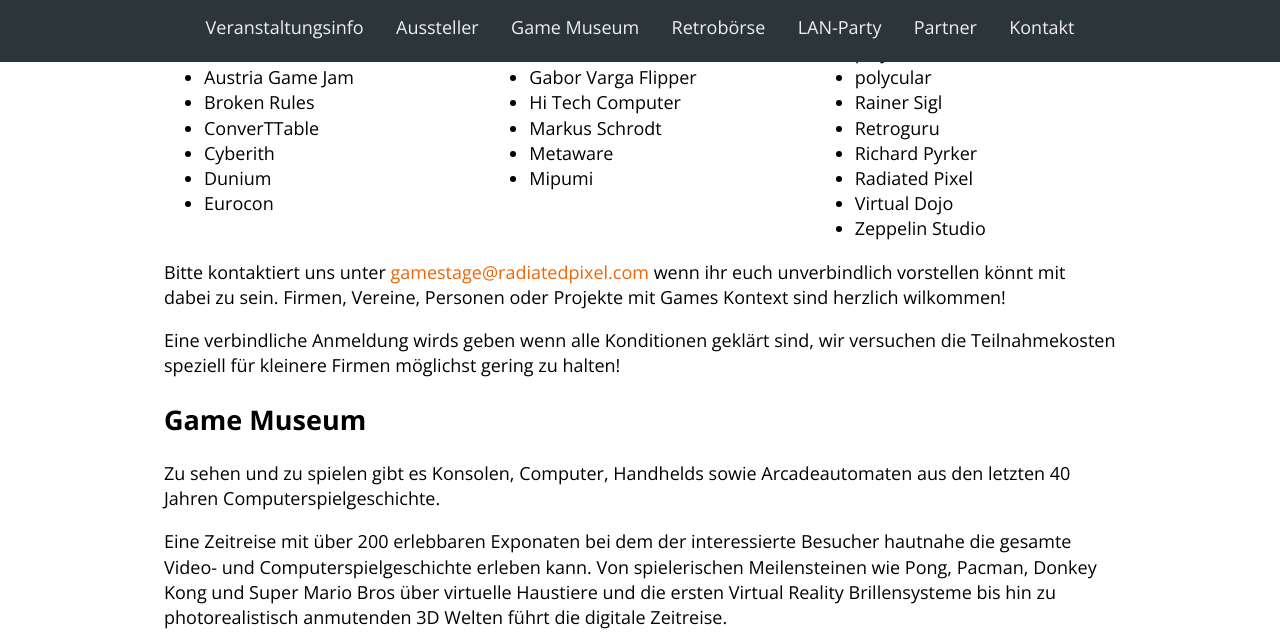
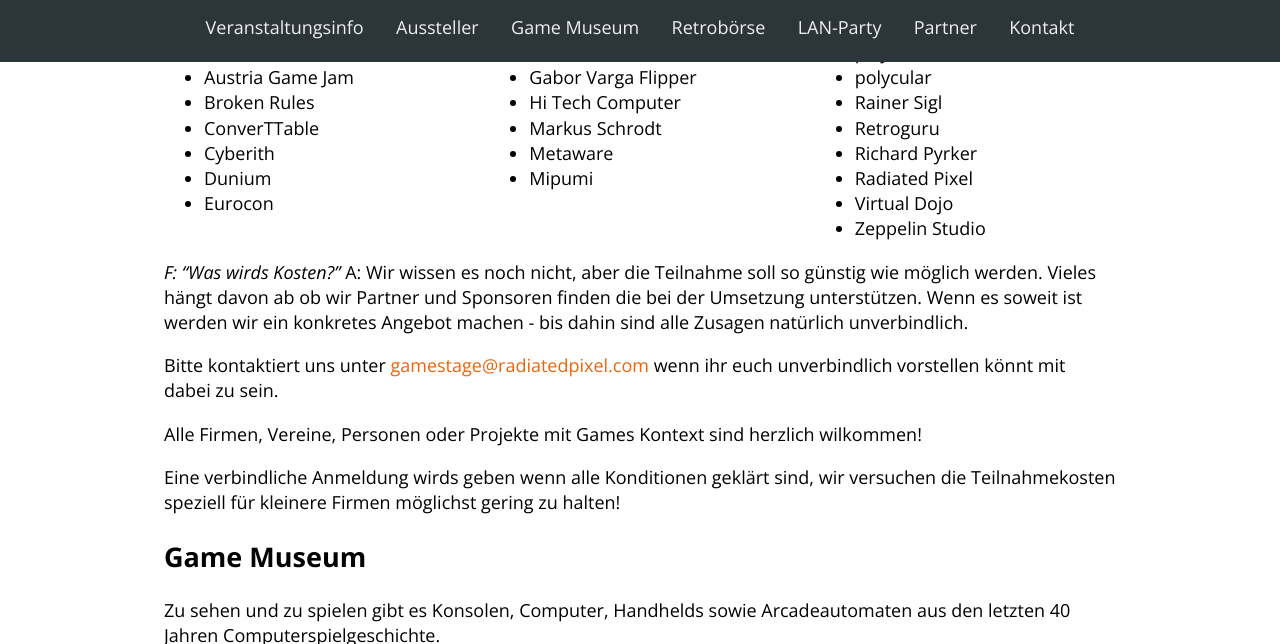
Before and after one commit to Lorti/gsexpo, a Jekyll site: the page built from index.html, in a window 1280 px wide and 900 px high, scrolled down 1432 px, cut to the strip 0-644 px from the top of the window. Built offline with Jekyll 4.4.1, drawn with Linux system fonts in a browser that asks for light colours; nearby versions of some CDN libraries; Markdown is read by kramdown in place of the engine named in the settings.

Commit message:
Update exhibitors.markdown

```diff
--- a/_includes/exhibitors.markdown
+++ b/_includes/exhibitors.markdown
@@ -35,10 +35,15 @@
      </ul>
    </div>
 </div>
+<em>F: "Was wirds Kosten?"</em>
+A: Wir wissen es noch nicht, aber die Teilnahme soll so günstig wie möglich werden.
+Vieles hängt davon ab ob wir Partner und Sponsoren finden die bei der Umsetzung unterstützen.
+Wenn es soweit ist werden wir ein konkretes Angebot machen - bis dahin sind alle Zusagen natürlich unverbindlich.
 
 
 Bitte kontaktiert uns unter [gamestage@radiatedpixel.com](mailto:gamestage@radiatedpixel.com) wenn ihr euch unverbindlich vorstellen könnt mit dabei zu sein.
-Firmen, Vereine, Personen oder Projekte mit Games Kontext sind herzlich wilkommen!
+
+Alle Firmen, Vereine, Personen oder Projekte mit Games Kontext sind herzlich wilkommen!
 
 Eine verbindliche Anmeldung wirds geben wenn alle Konditionen geklärt sind,
 wir versuchen die Teilnahmekosten speziell für kleinere Firmen möglichst gering zu halten!
```
